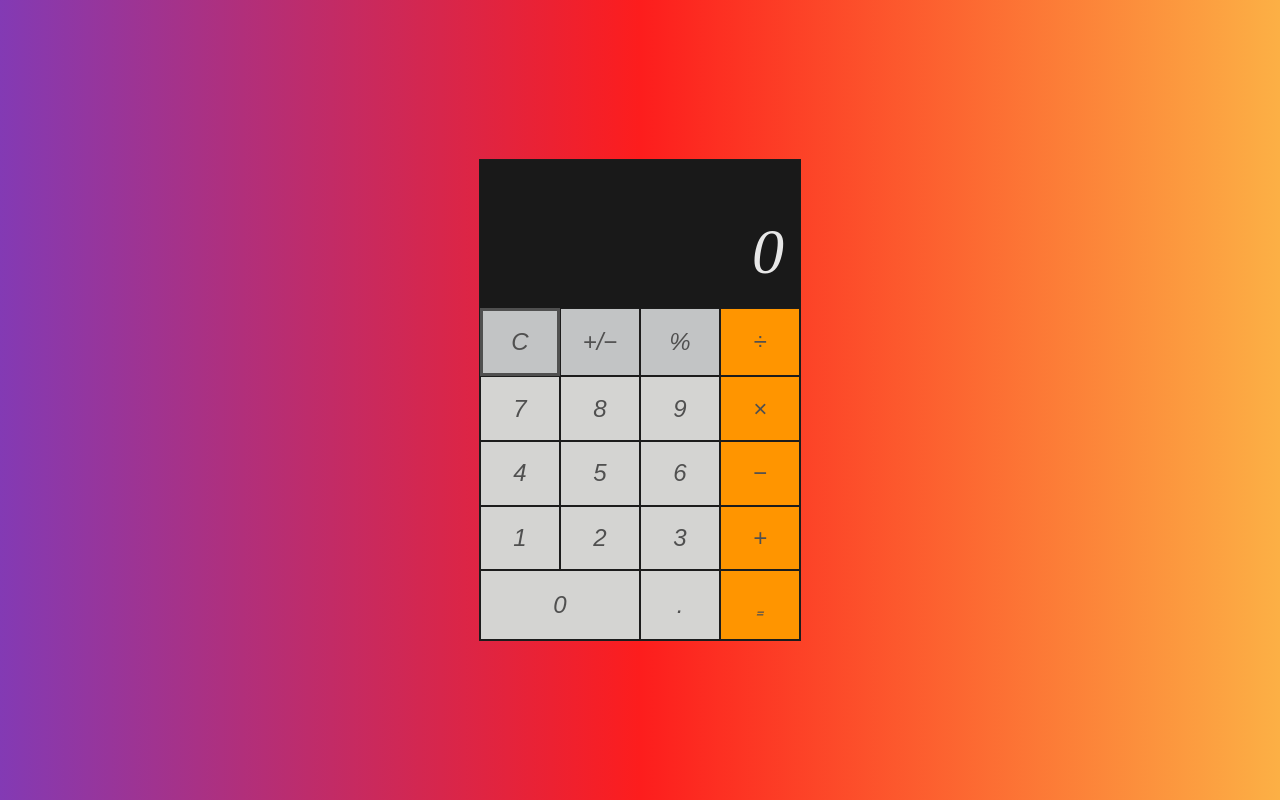
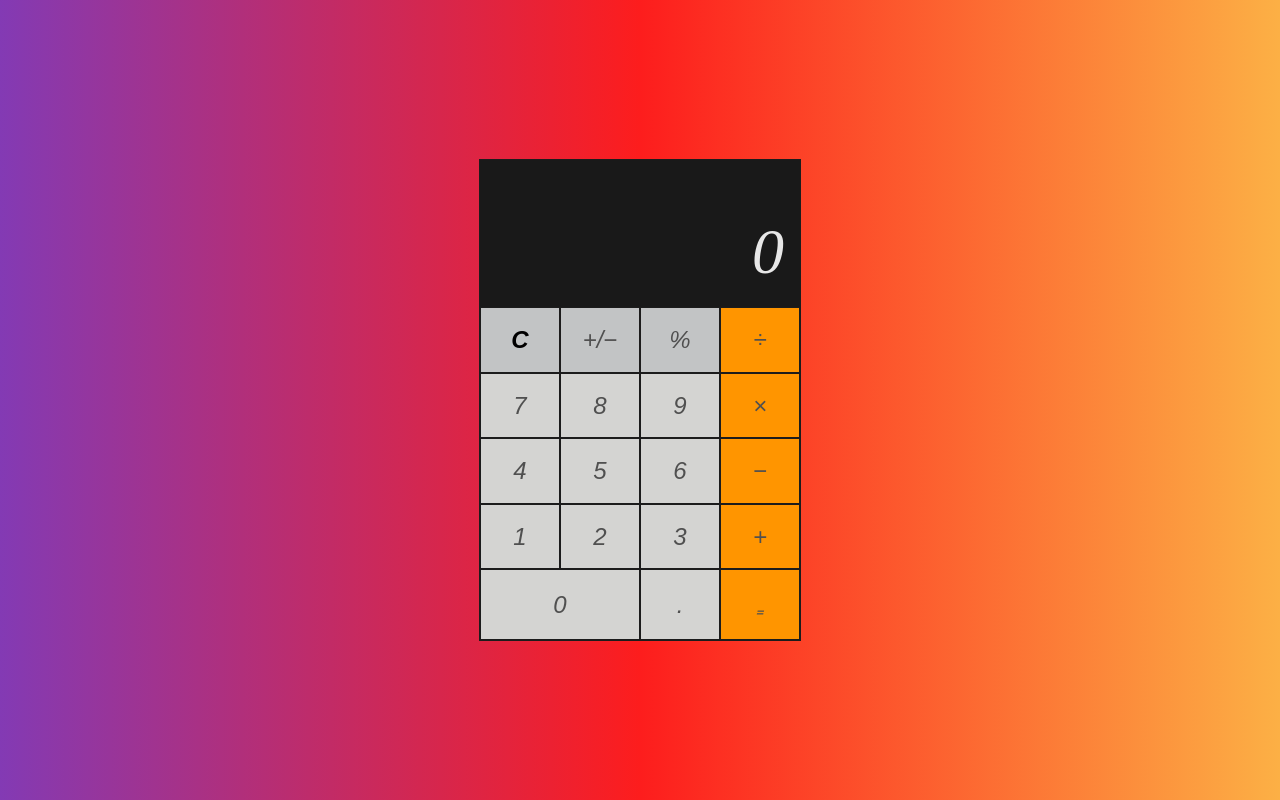
Before and after one commit to zach7815/Calculator, a plain HTML site: page index.html in a window 1280 px wide. In both pictures the pointer is over the button 520 px from the left and 340 px from the top of the page. Drawn offline with Linux system fonts and the light colour scheme.

Commit message:
Added Cursor Pointer
added cursoer pointer to all buttons

```diff
--- a/styles.css
+++ b/styles.css
@@ -44,7 +44,7 @@ body {
 
 .button {
   border: var(--BorderCol) solid 1px;
-  color: var(--buttonTextFont);
+     color: var(--buttonTextFont);
 }
 .output {
   grid-column-end: span 4;
@@ -58,7 +58,7 @@ body {
   word-wrap: break-word;
   word-break: break-all;
   padding: 0 1rem 0 0;
-  min-height: 7.188rem;
+  min-height: 7.1rem;
 }
 .outputText {
   font-size: 4rem;
@@ -92,6 +92,8 @@ body {
   grid-column: 3;
 }
 
+
+
 .multiply,
 .minus,
 .add,
@@ -110,9 +112,8 @@ body {
   background-color: var(--otherOperators);
 }
 
-.button:hover {
-  border: solid 3px;
+.button:hover{
+color:black;
+font-weight: bold;
+cursor: pointer;
 }
-.button:active {
-  box-shadow: none;
-}
```
